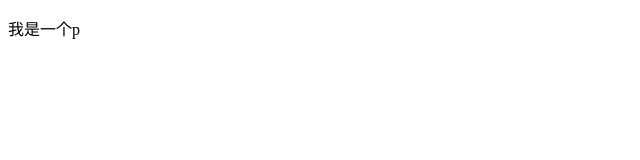
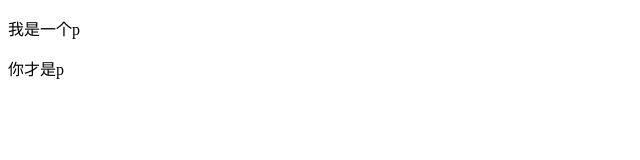
Before and after one commit to ZChMing8/Web-1, a plain HTML site: page index.html in a window 1280 px wide. Shown: the full height of the page, 0-640 px from the left. Drawn offline with Linux system fonts and the light colour scheme.

Commit message:
Update index.html

```diff
--- a/index.html
+++ b/index.html
@@ -6,5 +6,6 @@
 </head>
 <body>
 <P>我是一个p</P>
+    <p>你才是p<p/>
 </body>
 </html>
```
